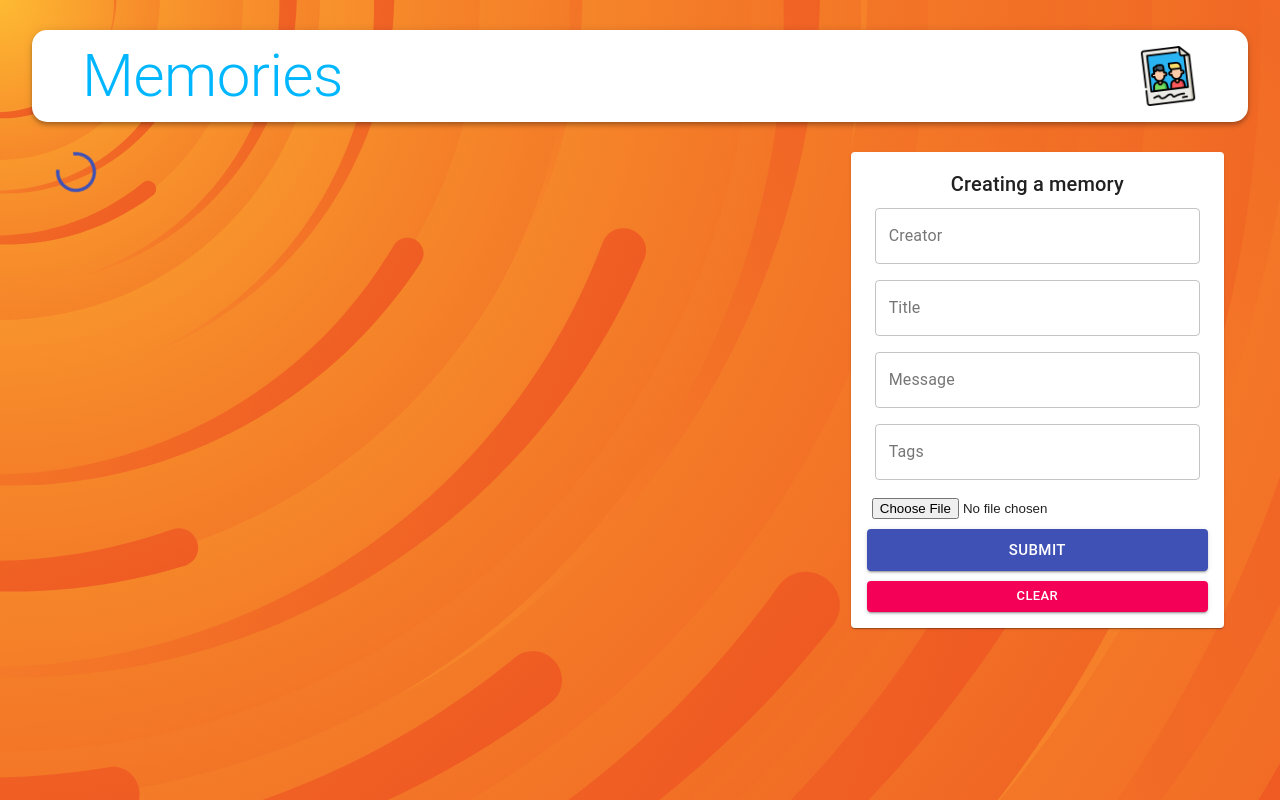
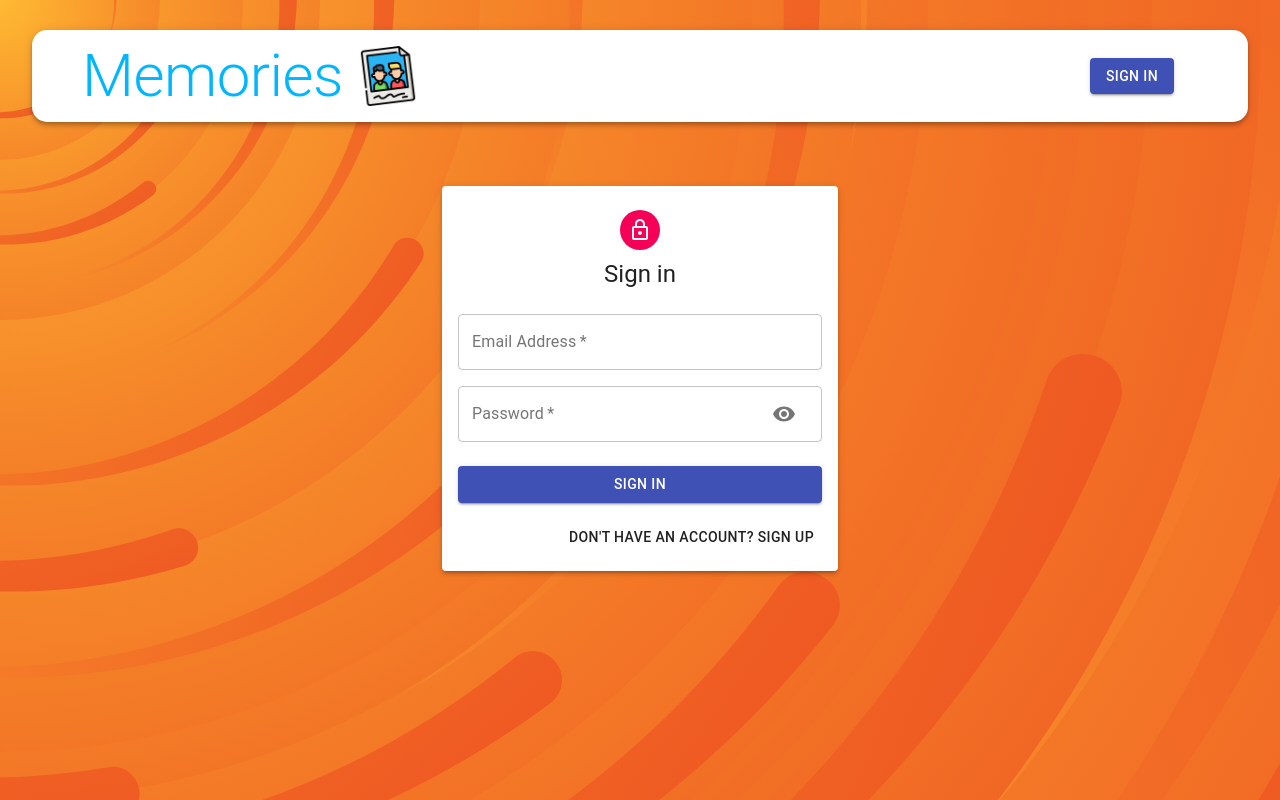
Before and after one commit to KIRAN-M-R/MemoriesReact, a React (Create React App) app: page /auth in a window 1280 px wide. Built offline with nearby package versions, Linux system fonts and the light colour scheme.

Commit message:
SignIn and SignUp UI completed

```diff
--- a/src/App.js
+++ b/src/App.js
@@ -1,40 +1,23 @@
-import React, { useEffect, useState } from "react";
-import { Container, Grow, Grid } from "@material-ui/core";
-import { useDispatch } from "react-redux";
-import Posts from "./components/Posts/Posts";
-import Form from "./components/Form/Form";
-import useStyles from "./styles";
-import {getPosts} from './actions/posts'
+import React from "react";
+import { Container } from "@material-ui/core";
 import Navbar from "./components/Navbar/Navbar";
+import Home from "./components/Home/Home";
+import { BrowserRouter, Switch, Route } from "react-router-dom";
+import Auth from "./components/Auth/Auth";
 
 const App = () => {
-  const [currentId,setCurrentId] = useState(null)
-  const classes = useStyles();
-  const dispatch = useDispatch();
-  useEffect(()=>{
-    dispatch(getPosts())
-  },[currentId,dispatch])
+
   return (
+    <BrowserRouter>
     <Container maxWidth="lg">
       <Navbar/>
-      <Grow in>
-        <Container>
-          <Grid
-            container className={classes.mainController}
-            justifyContent="space-between"
-            alignItems="stretch"
-            spacing={3}
-          >
-            <Grid item xs={12} sm={7}>
-              <Posts setCurrentId={setCurrentId}/>
-            </Grid>
-            <Grid item xs={12} sm={4}>
-              <Form currentId={currentId} setCurrentId={setCurrentId}/>
-            </Grid>
-          </Grid>
-        </Container>
-      </Grow>
+      <Switch>
+        <Route path="/" exact component={Home}/>
+        <Route path="/auth" exact component={Auth}/>
+      </Switch>
     </Container>
+    </BrowserRouter>
+
   );
 };
 
--- /dev/null
+++ b/src/components/Auth/Auth.js
@@ -0,0 +1,107 @@
+import React, { useState } from "react";
+import {
+  Avatar,
+  Button,
+  Paper,
+  Grid,
+  Typography,
+  Container,
+  TextField,
+} from "@material-ui/core";
+import useStyles from "./styles";
+import LockOutlinedIcon from "@material-ui/icons/LockOutlined";
+import Input from "./Input";
+const Auth = () => {
+  const [isSignup, setIsSignup] = useState(false);
+  const classes = useStyles();
+  const [showPassword, setShowPassword] = useState(false);
+  const handleShowPassword = () => setShowPassword(!showPassword);
+  const handleSubmit = (e) => {
+    // e.preventDefault();
+    // if (isSignup) {
+    //   dispatch(signup(form, history));
+    // } else {
+    //   dispatch(signin(form, history));
+    // }
+  };
+
+  const switchMode = () => {
+
+    setIsSignup((prevIsSignup) => !prevIsSignup);
+    setShowPassword(false);
+  };
+
+  const handleChange = (e) => {};
+  return (
+    <Container component="main" maxWidth="xs">
+      <Paper className={classes.paper} elevation={3}>
+        <Avatar className={classes.avatar}>
+          <LockOutlinedIcon />
+        </Avatar>
+        <Typography component="h1" variant="h5">
+          {isSignup ? "Sign up" : "Sign in"}
+        </Typography>
+        <form className={classes.form} onSubmit={handleSubmit}>
+          <Grid container spacing={2}>
+            {isSignup && (
+              <>
+                <Input
+                  name="firstName"
+                  label="First Name"
+                  handleChange={handleChange}
+                  autoFocus
+                  half
+                />
+                <Input
+                  name="lastName"
+                  label="Last Name"
+                  handleChange={handleChange}
+                  half
+                />
+              </>
+            )}
+            <Input
+              name="email"
+              label="Email Address"
+              handleChange={handleChange}
+              type="email"
+            />
+            <Input
+              name="password"
+              label="Password"
+              handleChange={handleChange}
+              type={showPassword ? "text" : "password"}
+              handleShowPassword={handleShowPassword}
+            />
+            {isSignup && (
+              <Input
+                name="confirmPassword"
+                label="Repeat Password"
+                handleChange={handleChange}
+                type="password"
+              />
+            )}
+          </Grid>
+          <Button
+            type="submit"
+            fullWidth
+            variant="contained"
+            color="primary"
+            className={classes.submit}
+          >
+            {isSignup ? "Sign Up" : "Sign In"}
+          </Button>
+          <Grid container justify="flex-end">
+            <Grid item>
+              <Button onClick={switchMode}>
+                { isSignup ? 'Already have an account? Sign in' : "Don't have an account? Sign Up" }
+              </Button>
+            </Grid>
+          </Grid>
+        </form>
+      </Paper>
+    </Container>
+  );
+};
+
+export default Auth;
--- /dev/null
+++ b/src/components/Auth/Input.js
@@ -0,0 +1,34 @@
+import React from "react";
+import { TextField, Grid, InputAdornment, IconButton } from "@material-ui/core";
+import Visibility from '@material-ui/icons/Visibility';
+import VisibilityOff from '@material-ui/icons/VisibilityOff';
+const Input = ({ name, handleChange, label, half, autoFocus, type, handleShowPassword }) =>  (
+    <Grid item xs={12} sm={half ? 6 : 12}>
+      <TextField
+        name={name}
+        onChange={handleChange}
+        variant="outlined"
+        required
+        fullWidth
+        label={label}
+        autoFocus={autoFocus}
+        type={type}
+        InputProps={
+          name === "password"
+            ? {
+                endAdornment: (
+                  <InputAdornment position="end">
+                    <IconButton onClick={handleShowPassword}>
+                      {type === "password" ? <Visibility /> : <VisibilityOff />}
+                    </IconButton>
+                  </InputAdornment>
+                ),
+              }
+            : null
+        }
+      />
+    </Grid>
+  );
+
+
+export default Input;
--- /dev/null
+++ b/src/components/Auth/styles.js
@@ -0,0 +1,30 @@
+import { makeStyles } from '@material-ui/core/styles';
+
+export default makeStyles((theme) => ({
+  paper: {
+    marginTop: theme.spacing(8),
+    display: 'flex',
+    flexDirection: 'column',
+    alignItems: 'center',
+    padding: theme.spacing(2),
+  },
+  root: {
+    '& .MuiTextField-root': {
+      margin: theme.spacing(1),
+    },
+  },
+  avatar: {
+    margin: theme.spacing(1),
+    backgroundColor: theme.palette.secondary.main,
+  },
+  form: {
+    width: '100%', // Fix IE 11 issue.
+    marginTop: theme.spacing(3),
+  },
+  submit: {
+    margin: theme.spacing(3, 0, 2),
+  },
+  googleButton: {
+    marginBottom: theme.spacing(2),
+  },
+}));
--- /dev/null
+++ b/src/components/Home/Home.js
@@ -0,0 +1,36 @@
+import React, {useState,useEffect} from 'react'
+import { Container, Grow, Grid } from "@material-ui/core";
+import Posts from '../Posts/Posts';
+import Form from '../Form/Form';
+import { useDispatch } from "react-redux";
+import {getPosts} from '../../actions/posts'
+
+const Home = () => {
+  const [currentId,setCurrentId] = useState(0);
+  const dispatch = useDispatch();
+  useEffect(()=>{
+    dispatch(getPosts())
+  },[currentId,dispatch])
+
+  return (
+    <Grow in>
+        <Container>
+          <Grid
+            container
+            justifyContent="space-between"
+            alignItems="stretch"
+            spacing={3}
+          >
+            <Grid item xs={12} sm={7}>
+              <Posts setCurrentId={setCurrentId}/>
+            </Grid>
+            <Grid item xs={12} sm={4}>
+              <Form currentId={currentId} setCurrentId={setCurrentId}/>
+            </Grid>
+          </Grid>
+        </Container>
+      </Grow>
+  )
+}
+
+export default Home;
--- a/src/components/Navbar/Navbar.js
+++ b/src/components/Navbar/Navbar.js
@@ -1,13 +1,16 @@
-import React from 'react';
-import { AppBar, Typography } from '@material-ui/core';
-import useStyles from './styles';
+import React from "react";
+import { AppBar, Toolbar, Typography, Button, Avatar } from "@material-ui/core";
+import {Link} from 'react-router-dom';
+import useStyles from "./styles";
 import memories from "../../images/memories.png";
 
 const Navbar = () => {
   const classes = useStyles();
+  const user = null;
   return (
     <AppBar className={classes.appBar} position="static" color="inherit">
-        <Typography className={classes.heading} variant="h2" align="center">
+      <div className={classes.brandContainer}>
+        <Typography component={Link} to="/" className={classes.heading} variant="h2" align="center">
           Memories
         </Typography>
         <img
@@ -16,8 +19,24 @@
         alt="memories"
         height="60"
       />
+      </div>
+      <Toolbar className={classes.toolbar}>
+        {user?(
+            <div className={classes.profile}>
+                <Avatar className={classes.purple} alt={user.result.name} src={user.result.imageUrl}>
+                    {user.result.name.charAt(0)}
+                </Avatar>
+                <Typography className={classes.userName} variant='h6'>{user.result.name}</Typography>
+                <Button variant="contained" className={classes.logout} color="secondary">Logout</Button>
+            </div>
+        ):(
+            <Button component={Link} to="/auth" variant="contained" color="primary">Sign In</Button>
+        )}
+      </Toolbar>
+
+
     </AppBar>
-  )
-}
+  );
+};
 
-export default Navbar
+export default Navbar;
```
Also changed, not shown: src/components/Home/styles.js (added). Lines whose indentation alone changed are shown as unchanged.
